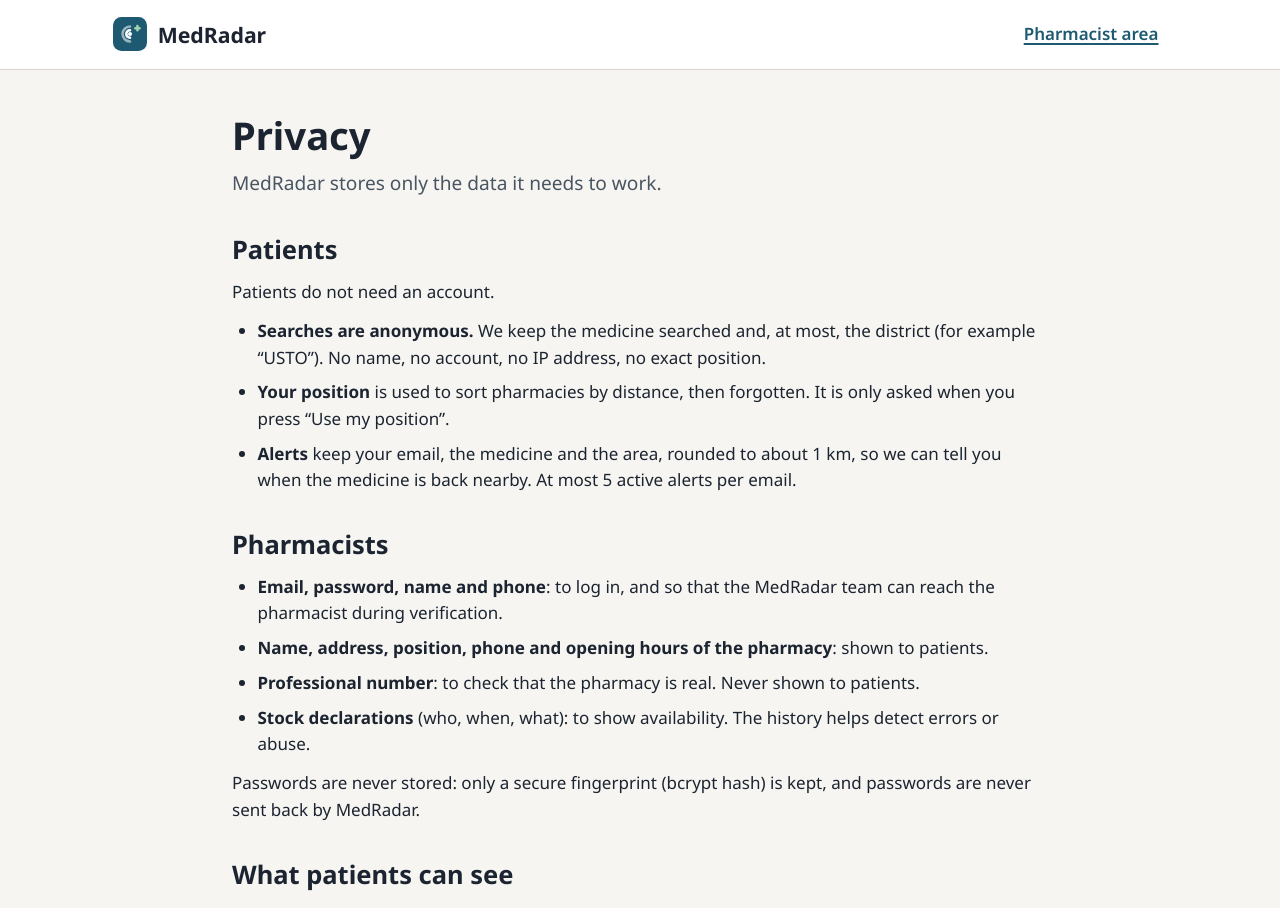
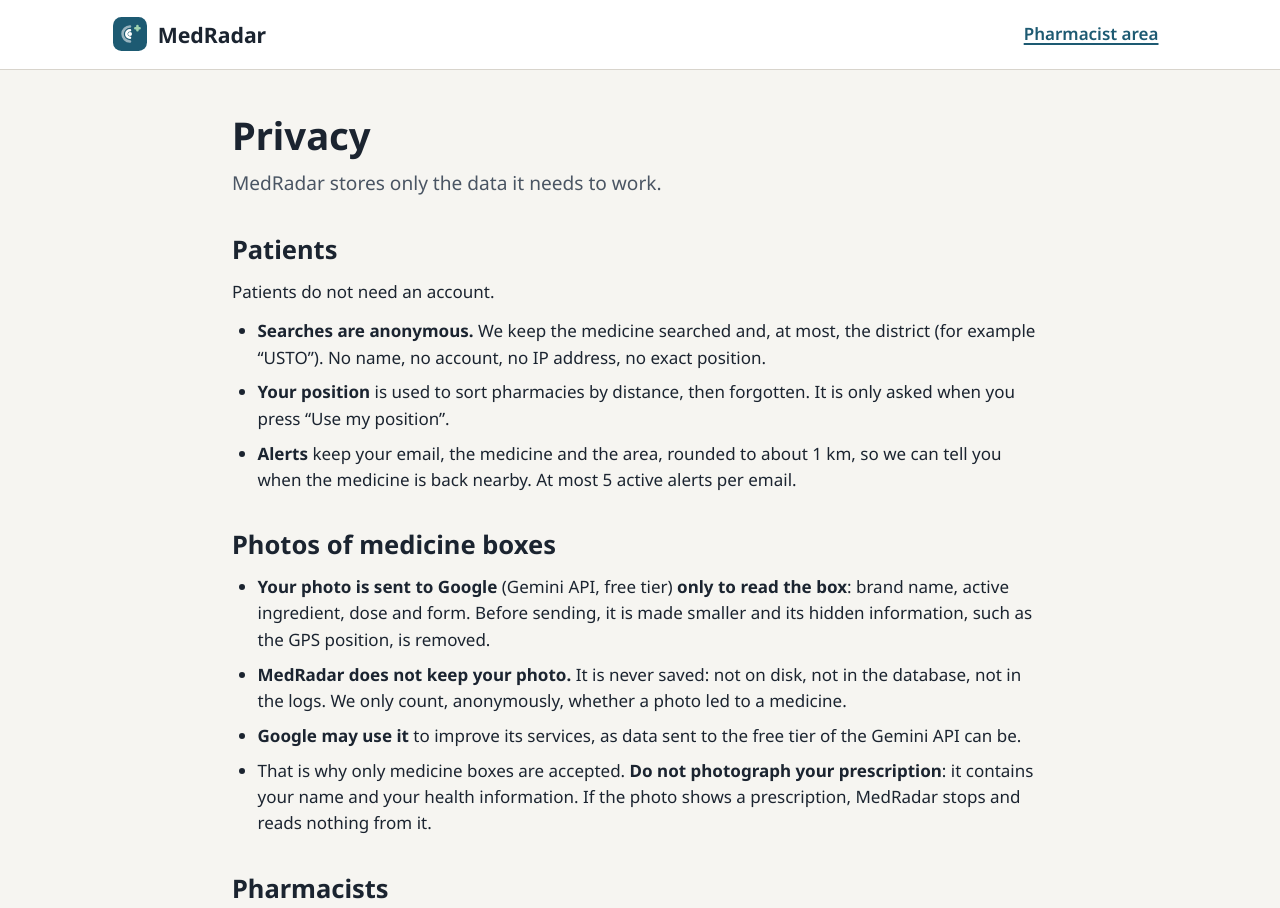
Before and after one commit to MessaoudiRym/MedRadar, a Next.js app in the folder frontend/: page /confidentialite in a window 1280 px wide. Shown: the top 908 px of the page. Built offline with nearby package versions, Linux system fonts and the light colour scheme.

Commit message:
Explain on the privacy page what happens to box photos

```diff
--- a/frontend/src/app/confidentialite/page.tsx
+++ b/frontend/src/app/confidentialite/page.tsx
@@ -4,7 +4,7 @@ import { PageTitle } from "@/components/ui";
 
 export const metadata: Metadata = {
   title: "Privacy",
-  description: "What MedRadar stores, why, and how patient searches stay anonymous.",
+  description: "What MedRadar stores, why, how patient searches stay anonymous, and what happens to box photos.",
 };
 
 // Same content as docs/privacy.md
@@ -28,6 +28,30 @@ export default function PrivacyPage() {
           <li>
             <strong>Alerts</strong> keep your email, the medicine and the area, rounded to about 1 km, so we can
             tell you when the medicine is back nearby. At most 5 active alerts per email.
+          </li>
+        </ul>
+      </section>
+
+      <section className="space-y-3">
+        <h2 className="text-2xl font-bold">Photos of medicine boxes</h2>
+        <ul className="list-disc space-y-2 pl-6">
+          <li>
+            <strong>Your photo is sent to Google</strong> (Gemini API, free tier) <strong>only to read the box</strong>:
+            brand name, active ingredient, dose and form. Before sending, it is made smaller and its hidden
+            information, such as the GPS position, is removed.
+          </li>
+          <li>
+            <strong>MedRadar does not keep your photo.</strong> It is never saved: not on disk, not in the
+            database, not in the logs. We only count, anonymously, whether a photo led to a medicine.
+          </li>
+          <li>
+            <strong>Google may use it</strong> to improve its services, as data sent to the free tier of the
+            Gemini API can be.
+          </li>
+          <li>
+            That is why only medicine boxes are accepted. <strong>Do not photograph your prescription</strong>: it
+            contains your name and your health information. If the photo shows a prescription, MedRadar stops and
+            reads nothing from it.
           </li>
         </ul>
       </section>
```
